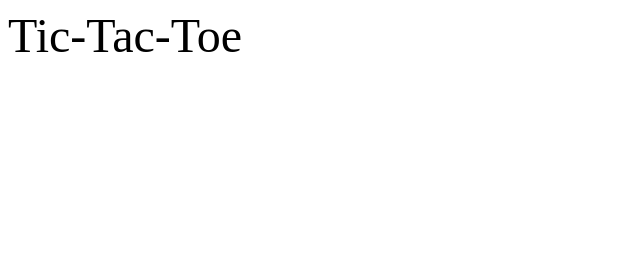
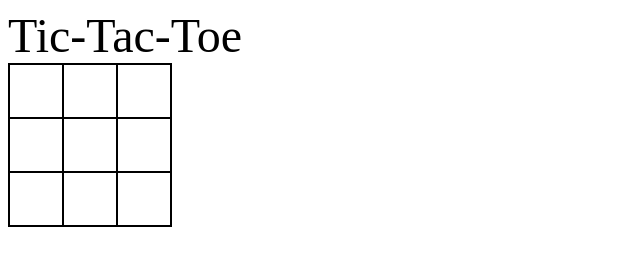
Before and after one commit to PreetPanchal09/Tic-Tac-Toe, a plain HTML site: page index.html in a window 1280 px wide. Shown: the whole page, without its empty margins (0-640 px from the left). Drawn offline with Linux system fonts and the light colour scheme.

Commit message:
Added Functionality, still needs win checking and reset button

```diff
--- a/index.css
+++ b/index.css
@@ -1,3 +1,13 @@
 #title {
     font-size: 3rem;
 }
+
+#table {
+    border-collapse: collapse;
+}
+
+.cell {
+    width: 50px;
+    height: 50px;
+    border: 2px, solid, black;
+}
--- a/index.html
+++ b/index.html
@@ -8,15 +8,11 @@
 </head>
 <body>
     <span id = "title">Tic-Tac-Toe</span>
-    <div id="board">
-        <table id="table">
-            <tbody>
-                <tr id = "row1"></tr>
-                <tr id = "row2"></tr>
-                <tr id = "row3"></tr>
-            </tbody>
-        </table>
-    </div>
+    <table id="table">
+        <tr id = "row1"></tr>
+        <tr id = "row2"></tr>
+        <tr id = "row3"></tr>
+    </table>
     <script src = "index.js" type="module"></script>
 </body>
 </html>
--- a/index.js
+++ b/index.js
@@ -0,0 +1,36 @@
+let XO = 1;
+
+function setupBoard() {
+
+    let board = document.getElementById("table");
+
+    for (let i = 0; i < 3; i++) {
+        let row = board.rows[i];
+        for (let j = 0; j < 3; j++) {
+            let cell = document.createElement("th");
+            cell.textContent = "";
+            cell.classList.add("cell");
+            cell.addEventListener("click", function() {
+                if (cell.textContent == "") {
+                    if (XO % 2 == 1) {
+                        cell.textContent = "X"
+                    } else {
+                        cell.textContent = "O"
+                    }
+                    XO++
+                    }
+                });
+            row.appendChild(cell);
+        }
+    }
+}
+
+function ready(fn) {
+    if (document.readyState !== "loading") {
+        fn();
+    } else {
+        document.addEventListener("DOMContentLoaded", fn);
+    }
+}
+
+ready(setupBoard);
```
